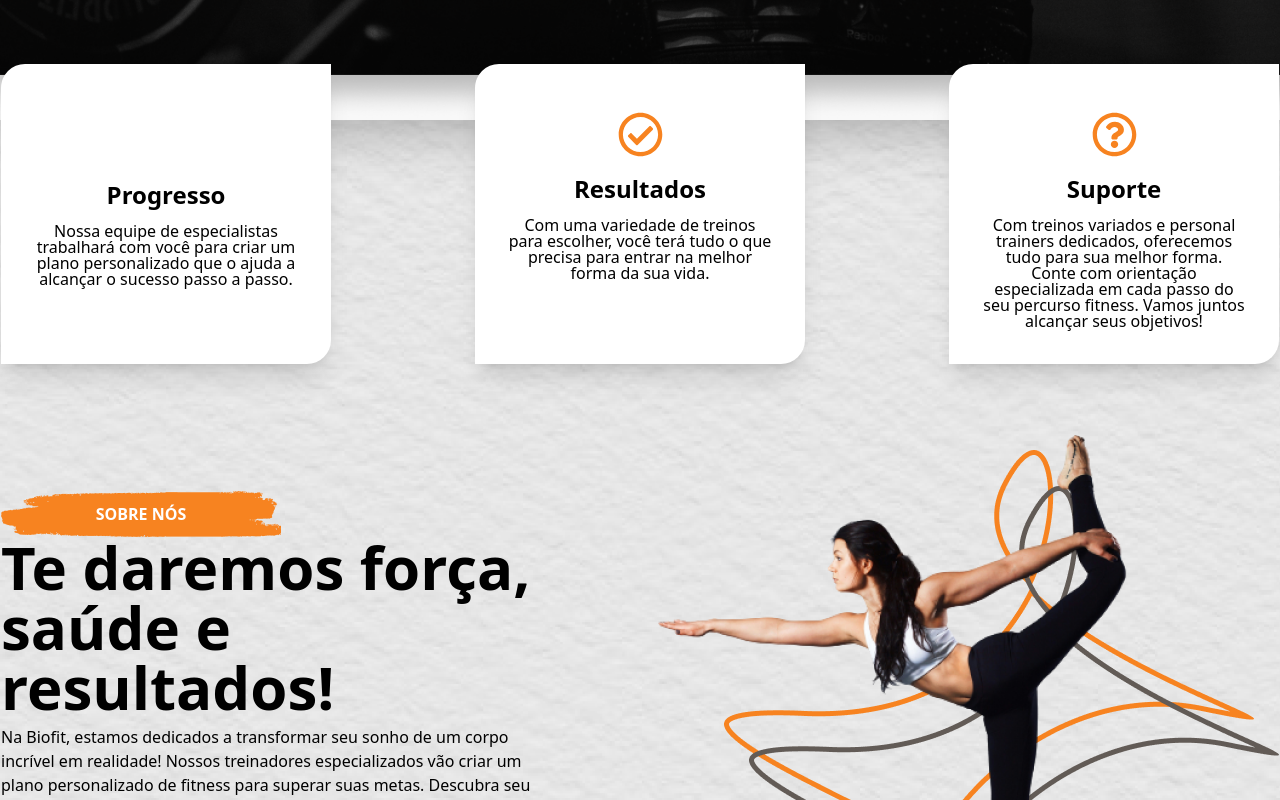
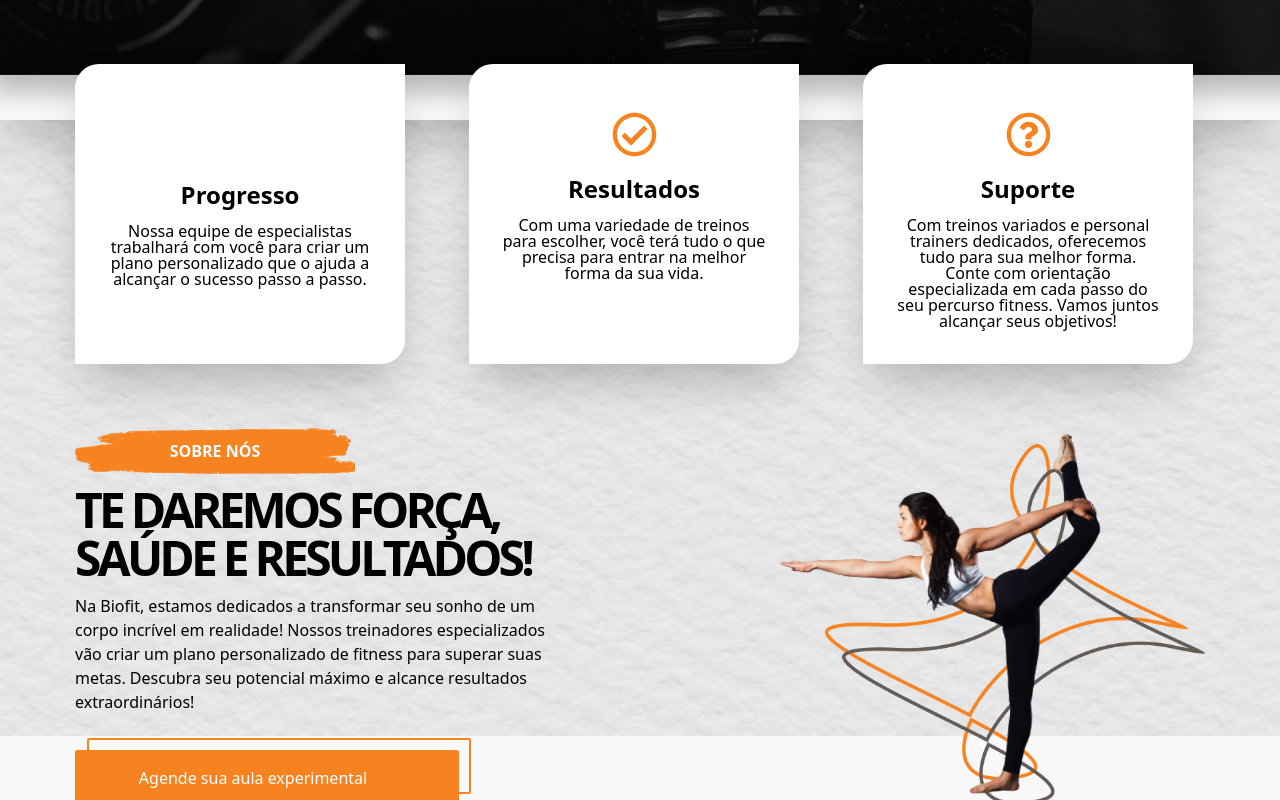
Before and after one commit to moraiskaua/biofit, a Next.js app: page / in a window 1280 px wide. Shown: the part 680-1480 px from the top of the page. Built offline with nearby package versions, Linux system fonts and the light colour scheme; some icons are missing.

Commit message:
About us section is done :rocket:

```diff
--- a/src/components/About.tsx
+++ b/src/components/About.tsx
@@ -10,7 +10,7 @@ const About = () => {
   return (
     <section className="max-h-screen flex flex-col bg-paper-texture">
       <div className="h-full max-w-[1440px] mx-auto">
-        <div className="flex gap-36">
+        <div className="flex gap-16">
           {cardsMock.map(card => (
             <Cards
               key={card.text}
@@ -21,13 +21,13 @@ const About = () => {
           ))}
         </div>
 
-        <div className="flex justify-between items-center -mb-[120px]">
-          <div className="max-w-[550px]">
+        <div className="flex justify-between items-center -mb-[70px]">
+          <div className="max-w-[700px]">
             <GreatTitle title="Sobre Nós" />
-            <h1 className="font-bold text-6xl mb-2">
+            <h1 className="font-extrabold w-[80%] tracking-[-0.08em] text-5xl my-3 uppercase">
               Te daremos força, saúde e resultados!
             </h1>
-            <p>
+            <p className="w-[70%]">
               Na Biofit, estamos dedicados a transformar seu sonho de um corpo
               incrível em realidade! Nossos treinadores especializados vão criar
               um plano personalizado de fitness para superar suas metas.
@@ -40,7 +40,7 @@ const About = () => {
             </GreatButton>
           </div>
           <div>
-            <Image src={ginasta} alt="Ginasta" />
+            <Image src={ginasta} alt="Ginasta" width={430} />
           </div>
         </div>
       </div>
--- a/src/components/Cards.tsx
+++ b/src/components/Cards.tsx
@@ -8,7 +8,7 @@ interface CardsProps {
 
 const Cards = ({ icon, text, description }: CardsProps) => {
   return (
-    <div className="w-[330px] h-[300px] relative z-10 rounded-tl-3xl rounded-br-3xl bg-white flex flex-col items-center shadow-xl -mt-14 mb-16">
+    <div className="w-[330px] h-[300px] relative z-10 rounded-tl-3xl rounded-br-3xl bg-white flex flex-col items-center shadow-2xl -mt-14 mb-16">
       <span className="mt-12 mb-4">{icon}</span>
       <h2 className="font-bold text-2xl mb-3">{text}</h2>
       <p className="text-center text-base leading-4 w-[80%]">{description}</p>
--- a/src/components/GreatButton.tsx
+++ b/src/components/GreatButton.tsx
@@ -10,7 +10,7 @@ const GreatButton = ({ children, isReserveButton }: GreatButtonProps) => {
     <button
       className={`${
         isReserveButton
-          ? `uppercase text-white bg-orange mt-9 flex justify-center items-center gap-3 relative py-4 px-5 w-96 border-none rounded-sm after:content-[''] after:absolute after:-top-3 after:-right-3 after:bottom-3 after:left-3 after:border-2 after:border-orange after:bg-transparent after:rounded-sm`
+          ? `text-white bg-orange mt-9 flex justify-center items-center gap-3 relative py-4 px-5 w-96 border-none rounded-sm after:content-[''] after:absolute after:-top-3 after:-right-3 after:bottom-3 after:left-3 after:border-2 after:border-orange after:bg-transparent after:rounded-sm`
           : `text-black bg-white flex justify-center items-center gap-3 relative py-4 px-5 w-60 border-none rounded-sm after:content-[''] after:absolute after:-top-3 after:-right-3 after:bottom-3 after:left-3 after:border-2 after:border-white after:bg-transparent after:rounded-sm`
       }`}
     >
--- a/src/components/Introduction.tsx
+++ b/src/components/Introduction.tsx
@@ -26,7 +26,7 @@ const Introduction = () => {
         <FaFacebook size={28} className="rotate-90" />
       </div>
 
-      <GreatButton>
+      <GreatButton isReserveButton={false}>
         Nossas turmas <Arrow />
       </GreatButton>
     </section>
```
